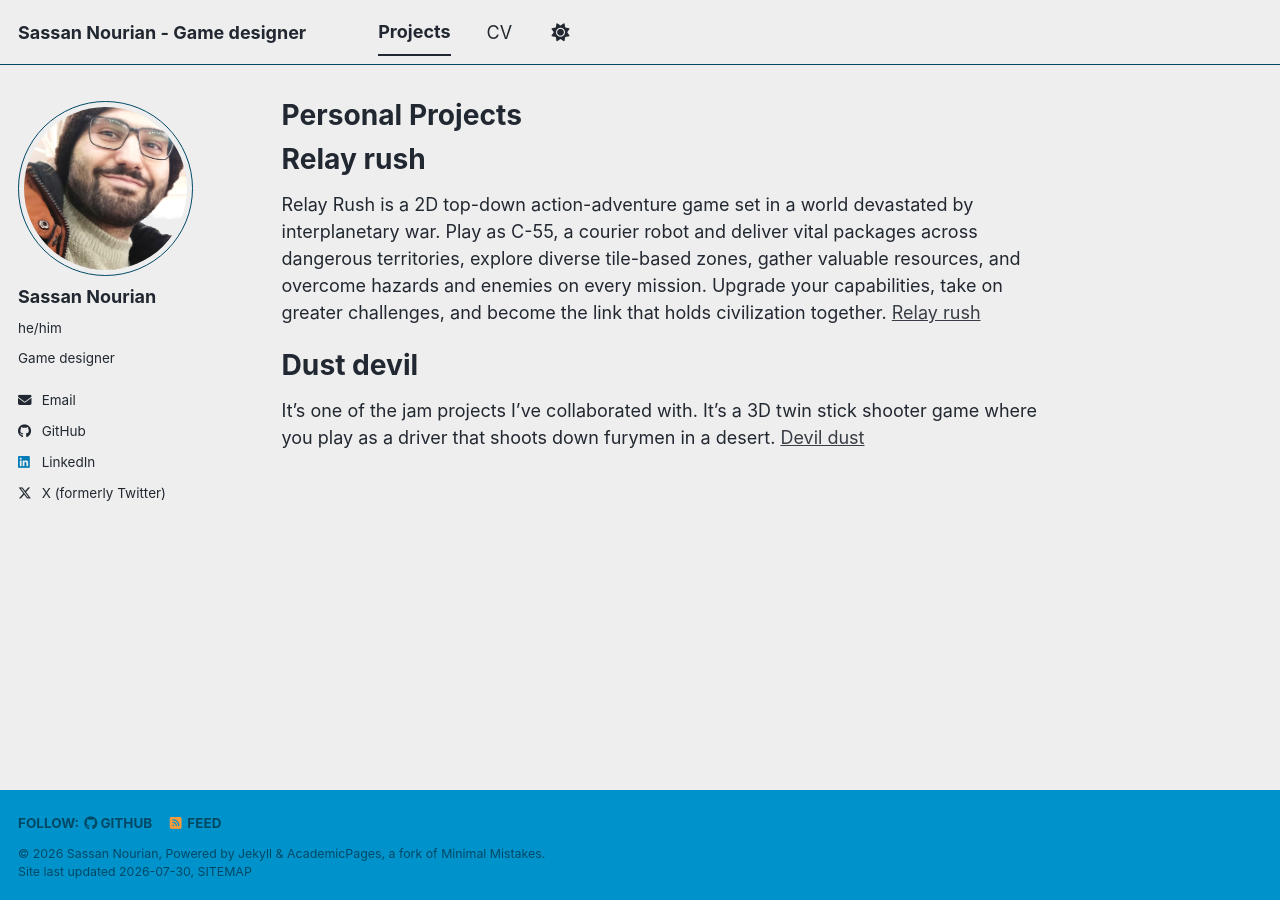
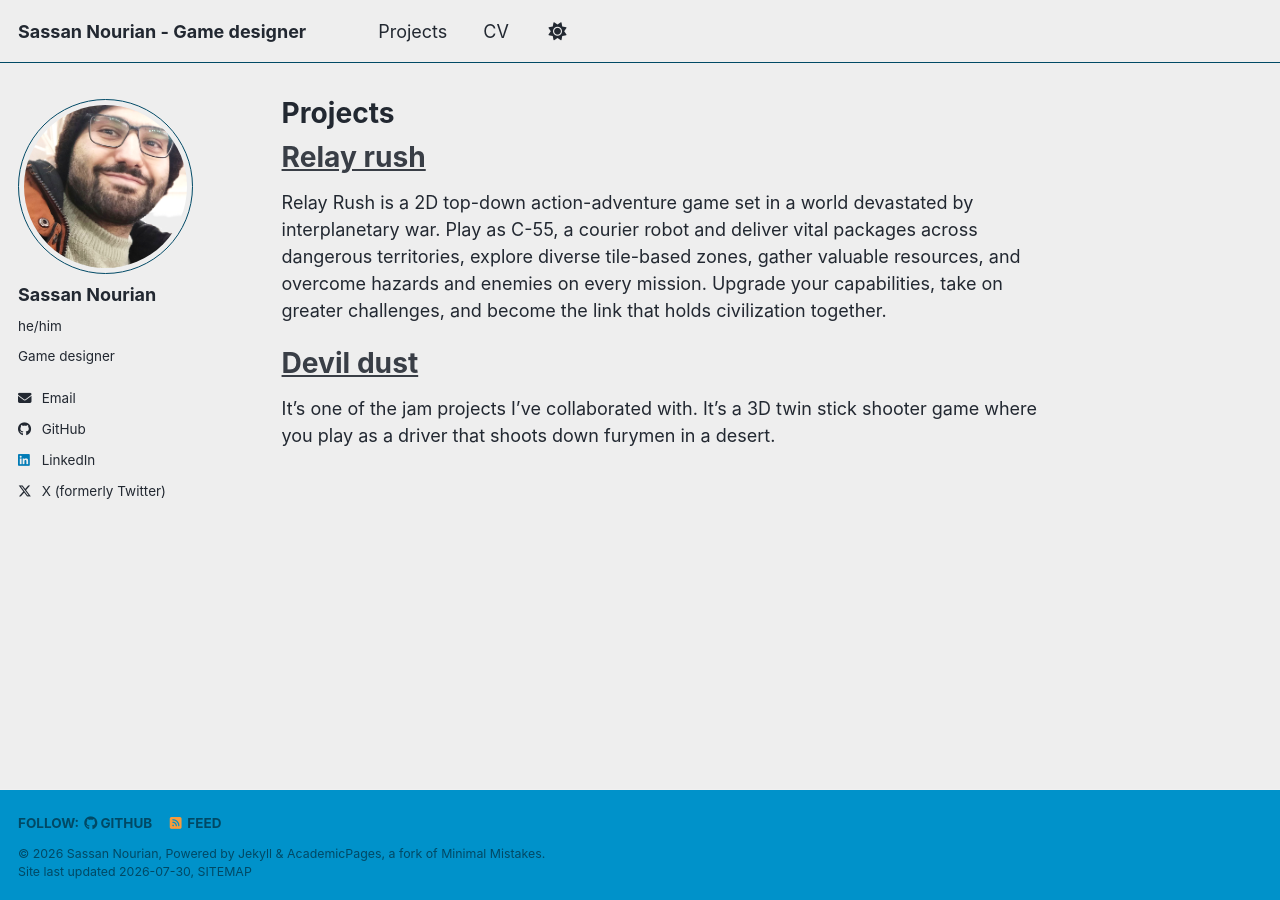
Before and after one commit to SassanTheDev/SassanTheDev.github.io, a Jekyll site: the page built from _pages/personal-projects.md, in a window 1280 px wide. Built offline with Jekyll 4.4.1, drawn with Linux system fonts in a browser that asks for light colours; a style sheet for code colours, icons or effects is not loaded.

Commit message:
Revise personal projects page title and content
Updated the title and permalink for the personal projects page. Modified project names and descriptions for clarity.

```diff
--- a/_pages/personal-projects.md
+++ b/_pages/personal-projects.md
@@ -1,14 +1,13 @@
 ---
-title: "Personal Projects"
-permalink: /personal-projects/
+title: "Projects"
+permalink: /projects/
 author_profile: true
 redirect_from:
-  - /personal
+  - /project
 ---
-# Relay rush
+# [Relay rush](/personal-projects/relay-rush)
 Relay Rush is a 2D top-down action-adventure game set in a world devastated by interplanetary war. Play as C-55, a courier robot and deliver vital packages across dangerous territories, explore diverse tile-based zones, gather valuable resources, and overcome hazards and enemies on every mission. Upgrade your capabilities, take on greater challenges, and become the link that holds civilization together.
-[Relay rush](/personal-projects/relay-rush)
 
-# Dust devil
+
+# [Devil dust](/personal-projects/devil-dust)
 It's one of the jam projects I've collaborated with. It's a 3D twin stick shooter game where you play as a driver that shoots down furymen in a desert.
-[Devil dust](/personal-projects/devil-dust)
```
